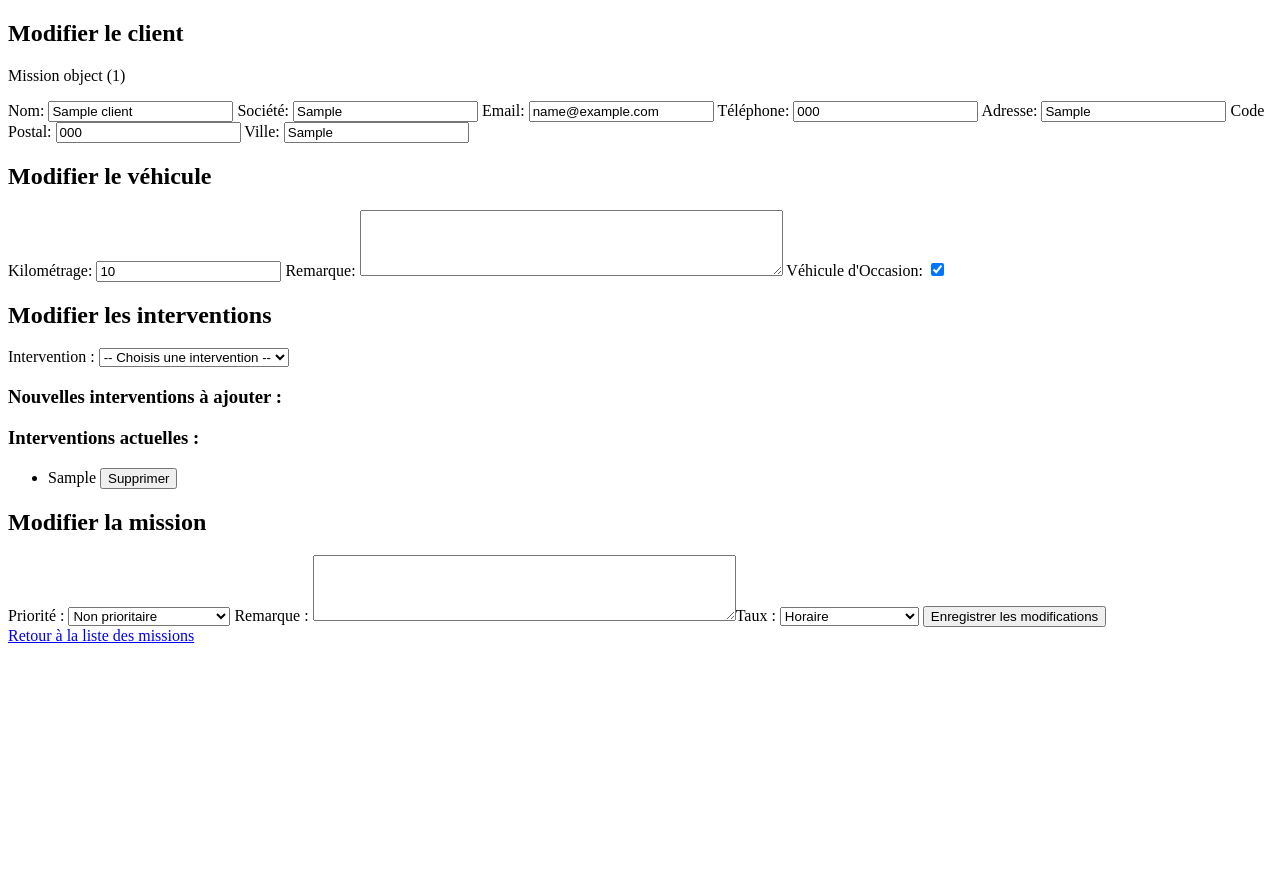
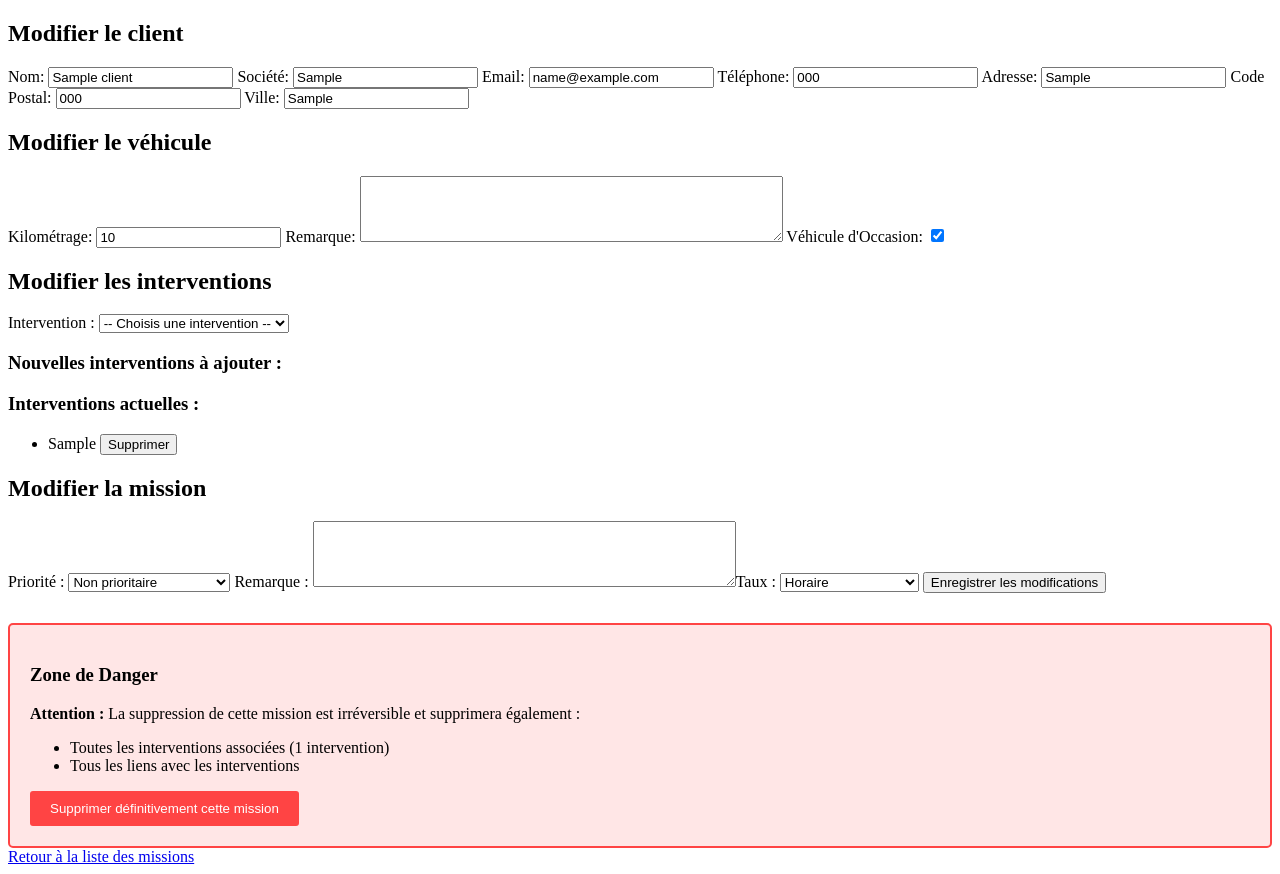
Before and after one commit to EmilieCastellano-web/Project-Backcar, a Django app: page /missions/edit/1/ in a window 1280 px wide. Before the commit the page ends 643 px from the top, so only its background shows below. Run offline with Django 5.2, Linux system fonts and the light colour scheme; tables that the repository leaves empty hold one stand-in row (values such as "Sample post").

Commit message:
[UPDATE] mise en place suppression de mission

```diff
--- a/mission/static/js/form_mission.js
+++ b/mission/static/js/form_mission.js
@@ -103,3 +103,57 @@ document.addEventListener('DOMContentLoaded', () => {
         list.appendChild(li);
     }
 });
+
+// Fonction de confirmation de suppression de mission
+function confirmDelete(missionId, clientName, vehiculeName, nbInterventions) {
+    const confirmationMessage = `CONFIRMATION DE SUPPRESSION
+
+Êtes-vous absolument certain(e) de vouloir supprimer cette mission ?
+
+Détails de la mission :
+• ID Mission : ${missionId}
+• Client : ${clientName}
+• Véhicule : ${vehiculeName}
+• Interventions : ${nbInterventions}
+
+ATTENTION : Cette action est IRREVERSIBLE !
+
+Toutes les données associées seront perdues définitivement.
+
+Tapez "SUPPRIMER" dans le champ ci-dessous pour confirmer :`;
+
+    const userInput = prompt(confirmationMessage);
+
+    if (userInput === null) {
+        return false; // Utilisateur a annulé
+    }
+
+    if (userInput.toUpperCase() !== "SUPPRIMER") {
+        alert("Suppression annulée.\n\nVous devez taper exactement 'SUPPRIMER' pour confirmer.");
+        return false;
+    }
+
+    // Double confirmation
+    const secondConfirmation = confirm(`DERNIÈRE CONFIRMATION
+
+Vous avez tapé "SUPPRIMER" correctement.
+
+Cliquez sur OK pour supprimer DÉFINITIVEMENT la mission ${missionId}.
+
+Cette action ne peut pas être annulée !`);
+
+    if (!secondConfirmation) {
+        return false;
+    }
+
+    // Afficher un message de chargement après validation
+    setTimeout(() => {
+        const deleteButton = document.querySelector('[type="submit"][style*="background-color: #ff4444"]');
+        if (deleteButton) {
+            deleteButton.innerHTML = "Suppression en cours...";
+            deleteButton.disabled = true;
+        }
+    }, 100);
+
+    return true;
+}
--- a/mission/templates/update_mission.html
+++ b/mission/templates/update_mission.html
@@ -1,17 +1,17 @@
 {% load static %}
 
-<!Doctype html>
+<!DOCTYPE html>
 <html lang="en-US">
 <head>
     <meta charset="utf-8" />
     <title>Modifier Mission</title>
+</head>
 <body>
     <form method="post" action="{% url 'edit_mission' mission.id %}" id="update_mission_form">
         {% csrf_token %}
         <input type="hidden" name="client_id" value="{{ mission.client.id|default_if_none:'' }}">
         <input type="hidden" name="vehicule_id" value="{{ mission.vehicule.id|default_if_none:'' }}">
         <h2>Modifier le client</h2>
-        <p>{{mission}}</p>
 
         {% if erreurs.client %}
             {% for champ, message in erreurs.client.items %}
@@ -97,10 +97,30 @@
             {% for name, label in taux %}
                 <option value="{{ name }}" {% if valeurs.taux == name|stringformat:"s" or mission_intervention_list.0.taux == name %}selected{% endif %}>{{ label }}</option>
             {% endfor %}
-        </select>
+        </select>        <button type="submit">Enregistrer les modifications</button>
+    </form>
+      <!-- Section de suppression de la mission -->
+    <div style="margin-top: 30px; padding: 20px; border: 2px solid #ff4444; border-radius: 5px; background-color: #ffe6e6;">
+        <h3>Zone de Danger</h3>
+        <p>
+            <strong>Attention :</strong> La suppression de cette mission est irréversible et supprimera également :
+        </p>
+        <ul>
+            <li>Toutes les interventions associées ({{ mission_intervention_list|length }} intervention{{ mission_intervention_list|length|pluralize }})</li>
+            <li>Tous les liens avec les interventions</li>
+        </ul>
 
-        <button type="submit">Enregistrer les modifications</button>
-    </form>
+        <form method="post" action="{% url 'delete_mission' mission.id %}" style="display: inline;"
+            onsubmit="return confirmDelete('{{ mission.id }}', '{{ mission.client.nom }} {{ mission.client.prenom }}', '{{ mission.vehicule.marque }} {{ mission.vehicule.modele }}', {{ mission_intervention_list|length }})">
+            {% csrf_token %}
+            <button type="submit" style="background-color: #ff4444; color: white; border: none; padding: 10px 20px; border-radius: 3px; cursor: pointer;"
+                    onmouseover="this.style.backgroundColor='#cc0000'"
+                    onmouseout="this.style.backgroundColor='#ff4444'">
+                Supprimer définitivement cette mission
+            </button>
+        </form>
+    </div>
+
     <a href="{% url 'list_view' %}">Retour à la liste des missions</a>
 </body>
     <script src="{% static 'js/form_mission.js' %}"></script>
--- a/mission/urls.py
+++ b/mission/urls.py
@@ -1,9 +1,10 @@
 
 from django.urls import path
-from mission.views import list_view, mission_form_view, update_mission_view
+from mission.views import list_view, mission_form_view, update_mission_view, delete_mission_view
 
 urlpatterns = [
     path('', list_view, name="list_view"),
     path('new/', mission_form_view, name='post_mission'),
-    path('edit/<int:mission_id>/', update_mission_view, name='edit_mission')
+    path('edit/<int:mission_id>/', update_mission_view, name='edit_mission'),
+    path('delete/<int:mission_id>/', delete_mission_view, name='delete_mission')
 ]
--- a/mission/views.py
+++ b/mission/views.py
@@ -283,3 +283,53 @@ def update_mission_view(request, mission_id):
         'taux': [(choix.name, choix.value) for choix in Taux],
         'erreurs': erreurs,
     })
+
+def delete_mission_view(request, mission_id):
+    """Vue pour supprimer une mission avec ses relations.
+
+    Args:
+        request: La requête HTTP
+        mission_id: L'ID de la mission à supprimer
+
+    Returns:
+        HttpResponse: Redirection vers la liste des missions ou rendu d'erreur
+    """
+    if request.method != 'POST':
+        # Seules les requêtes POST sont autorisées pour la suppression
+        return redirect('list_view')
+
+    # Debug pour vérifier les données de la requête
+    logging.info(f"Requête de suppression pour mission {mission_id}")
+    logging.info(f"CSRF Token présent: {'csrfmiddlewaretoken' in request.POST}")
+    logging.info(f"Headers: {dict(request.headers)}")
+
+    try:
+        from my_airtable_api.utils.crud import delete_mission
+        from django.contrib import messages
+
+        result = delete_mission(mission_id)
+
+        if result['success']:
+            logging.info(f"Mission {mission_id} supprimée avec succès par l'utilisateur")
+            # Créer un message de succès pour l'afficher dans la liste
+            messages.success(request, f"Mission {mission_id} supprimée avec succès. "
+                           f"{result['nb_interventions_supprimees']} intervention(s) associée(s) supprimée(s).")
+
+            return redirect('list_view')
+        else:
+            logging.error(f"Échec de la suppression de la mission {mission_id}: {result.get('message', 'Erreur inconnue')}")
+            return render(request, 'error.html', {
+                'error': f"Impossible de supprimer la mission: {result.get('message', 'Erreur inconnue')}"
+            })
+
+    except ValidationError as ve:
+        logging.error(f"Erreur de validation lors de la suppression de la mission {mission_id}: {ve}")
+        return render(request, 'error.html', {
+            'error': f"Erreur lors de la suppression: {str(ve)}"
+        })
+
+    except Exception as e:
+        logging.error(f"Erreur inattendue lors de la suppression de la mission {mission_id}: {e}")
+        return render(request, 'error.html', {
+            'error': f"Erreur inattendue lors de la suppression: {str(e)}"
+        })
--- a/my_airtable_api/utils/crud.py
+++ b/my_airtable_api/utils/crud.py
@@ -56,12 +56,6 @@ def create_vehicule(data, client, erreurs):
     except Exception as e:
         logging.error(f"Error creating vehicle: {e}")
         raise
-
-# def create_interventions(data_list, erreurs):
-#     interventions = []
-#     for data in data_list:
-#         interventions.append(Intervention.objects.create(**data))
-#     return interventions
 
 def create_taches(mission_interventions, client, vehicule):
     """Fonction principale de la création. Crée les tâches (mission, client, véhicule) à partir des données fournies.
@@ -347,3 +341,54 @@ def get_mission_by_id(mission_id):
     except Mission.DoesNotExist:
         logging.error(f"Mission with id {mission_id} does not exist.")
         return None
+
+def delete_mission(mission_id):
+    """Supprime une mission et toutes ses relations associées.
+
+    Args:
+        mission_id (int): L'ID de la mission à supprimer.
+
+    Returns:
+        dict: Un dictionnaire contenant les informations sur la suppression.
+
+    Raises:
+        ValidationError: Si la mission n'existe pas ou si une erreur survient lors de la suppression.
+    """
+    try:
+        with transaction.atomic():
+            # Récupération de la mission
+            mission = Mission.objects.get(id=mission_id)
+
+            # Récupération des informations avant suppression pour le retour
+            mission_info = {
+                'id': mission.id,
+                'date_demande': mission.date_demande,
+                'remarque': mission.remarque,
+                'priorite': mission.priorite,
+                'client': f"{mission.client.prenom} {mission.client.nom}",
+                'vehicule': f"{mission.vehicule.marque} {mission.vehicule.modele}"
+            }
+
+            # Comptage des MissionIntervention liées (pour information)
+            nb_interventions = MissionIntervention.objects.filter(mission=mission).count()
+
+            # Suppression de la mission
+            # Les MissionIntervention seront supprimées automatiquement grâce à CASCADE
+            mission.delete()
+
+            logging.info(f"Mission supprimée avec succès : {mission_info}")
+            logging.info(f"Nombre d'interventions liées supprimées : {nb_interventions}")
+
+            return {
+                'success': True,
+                'mission_info': mission_info,
+                'nb_interventions_supprimees': nb_interventions,
+                'message': f"Mission {mission_id} supprimée avec succès"
+            }
+
+    except Mission.DoesNotExist:
+        logging.error(f"Mission avec l'ID {mission_id} introuvable")
+        raise ValidationError(f"Mission avec l'ID {mission_id} introuvable")
+    except Exception as e:
+        logging.error(f"Erreur lors de la suppression de la mission {mission_id}: {e}")
+        raise ValidationError(f"Erreur lors de la suppression de la mission : {str(e)}")
```
Also changed, not shown: mission/templates/list-view.html (+9 -0 lines), mission/static/css/form-views.css (added).
